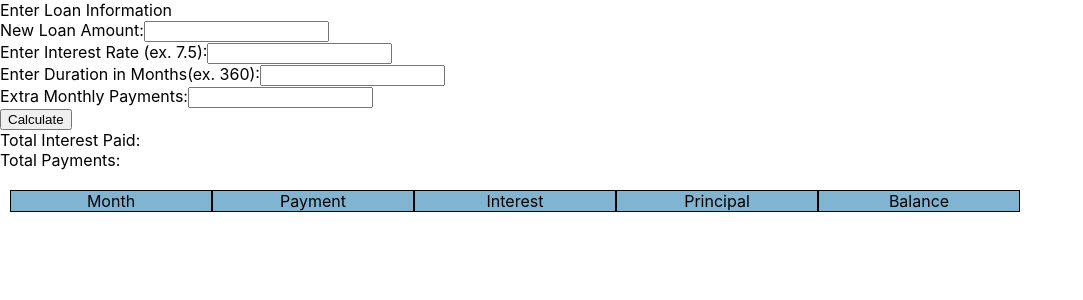
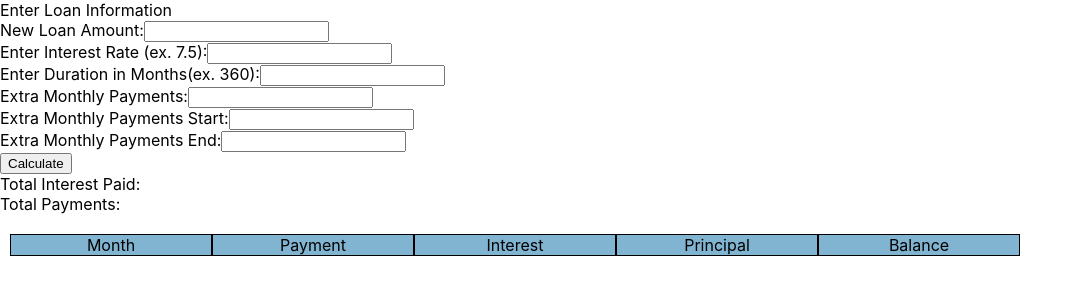
Before and after one commit to Msheezi/mortgagecalc, a React (Create React App) app: page / in a window 1280 px wide. Shown: the top 300 px of the page, without its empty margins (0-1083 px from the left). Built offline with nearby package versions, Linux system fonts and the light colour scheme.

Commit message:
Try combine

```diff
--- a/src/entry.js
+++ b/src/entry.js
@@ -4,10 +4,11 @@ import { useForm } from './useForm'
 export const Entry = () => {
 
     const [state, setState] = useState({})
+    const [extraState, setExtraState] = useState({})
     const [payments, setPayments] = useState()
     const [interest, setInterest] = useState()
 
-    const [values, handleChange] = useForm({principle:"", interest: "", duration: "", extraPay: "" })
+    const [values, handleChange] = useForm({principle:"", interest: "", duration: "", extraPay: "", start: "", end:"" })
         // console.log(values)
         let data = {}
 
@@ -21,6 +22,9 @@ export const Entry = () => {
     // extra payments.  probably do this for each input range
     const range = (start, end, value) => {
        let ans = []
+       if (!end){
+           end = state.vals.duration
+       }
         for (let i=start;i<=end;i++){
             ans.push([i, value])
         }
@@ -146,6 +150,13 @@ export const Entry = () => {
         //    return <AmortLayout props={data}/>
     }
 
+    const runAllCalcs = (values) => {
+        runCals(values)
+        if (values.extra){
+            range(values.start, values.end, values.extraPay)
+            runCalsExtra(values)
+        }
+    }
 
 
    const renderAmort = (state) => {
@@ -166,7 +177,13 @@ export const Entry = () => {
        return objArr
     }
 }
-
+    const whichAmort = () => {
+        if (extraState){
+            return extraState
+        } else {
+            return state
+        }
+    }
 
 
     return (
@@ -186,6 +203,12 @@ export const Entry = () => {
             <label> Extra Monthly Payments:
                 <input type='text' name="extraPay" value={values.extraPay} onChange={handleChange}></input>
             </label>
+            <label> Extra Monthly Payments Start:
+                <input type='text' name="start" value={values.extraPay} onChange={handleChange}></input>
+            </label>
+            <label> Extra Monthly Payments End:
+                <input type='text' name="end" value={values.extraPay} onChange={handleChange}></input>
+            </label>
         </div>
             <button onClick={() => setState(runCalsExtra(values)) }>Calculate</button>
             <div>Total Interest Paid: {interest ? interest : ""} </div>
@@ -201,7 +224,7 @@ export const Entry = () => {
                 {/* <div className="month-header">ExtraPayment</div> */}
                 <div className="header">Balance</div>
 
-                    {renderAmort(state)}
+                    {renderAmort( whichAmort)}
 
             </div>
 
```
